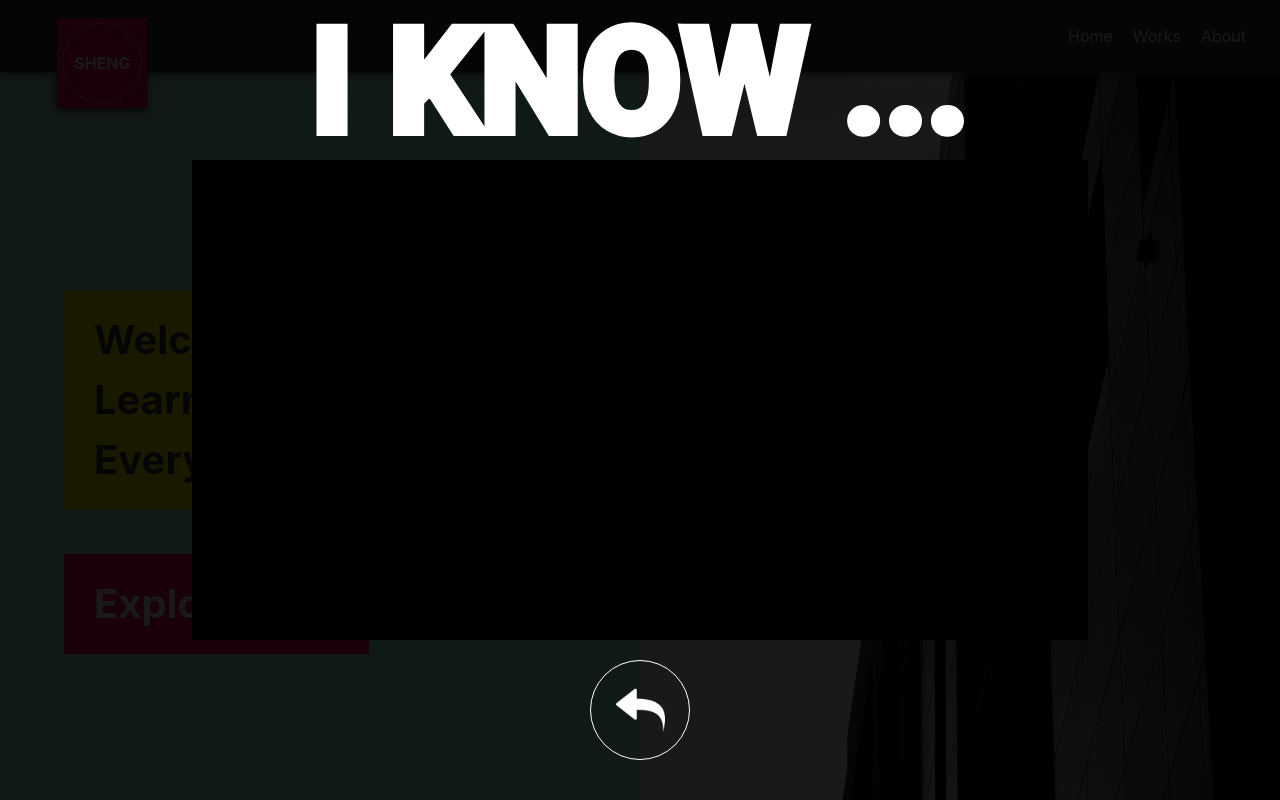
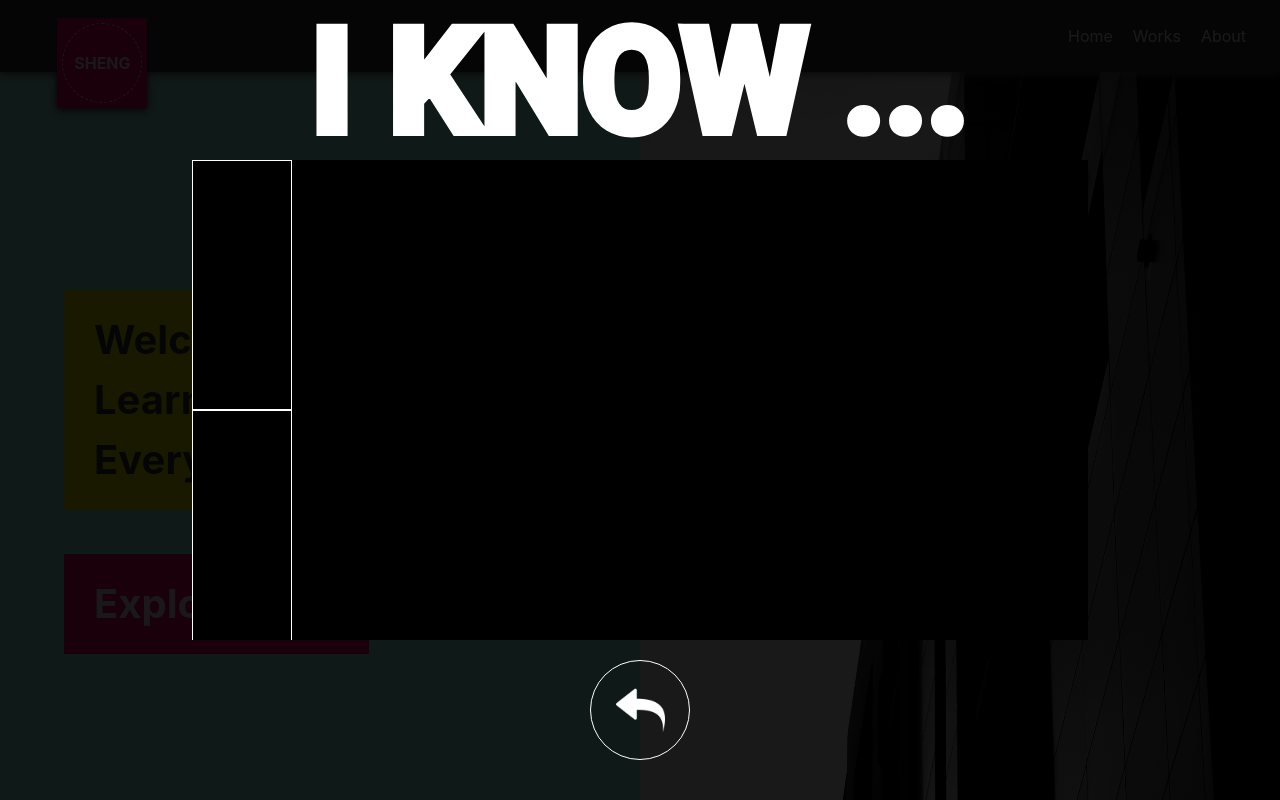
Before and after one commit to CopyDemon/Shengdesign_React, a React (Create React App) app in the folder shengdesign_react/: page / in a window 1280 px wide. Shown: the top 800 px of the page. Built offline with nearby package versions, Linux system fonts and the light colour scheme.

Commit message:
working on skill card

```diff
--- a/shengdesign_react/public/index.html
+++ b/shengdesign_react/public/index.html
@@ -18,6 +18,8 @@
     <!---Bootstrap-->
     <!---JQuery-->
     <script src="https://ajax.googleapis.com/ajax/libs/jquery/1.11.0/jquery.min.js"></script>
+    <!--fontawesome-->
+    <!-- <link rel="stylesheet" href="path/to/font-awesome/css/font-awesome.min.css"> -->
     <!---Parallax Sccrolling-->
     <!-- <script src="../library/parallax.js-1.5.0/parallax.js"></script> -->
     <!---Remember to replace to replace it with local version-->
--- a/shengdesign_react/src/pages/home/skills/all_skills/skills_content/skills_content.js
+++ b/shengdesign_react/src/pages/home/skills/all_skills/skills_content/skills_content.js
@@ -8,59 +8,64 @@ import classSelector from './skills_content.module.css';
 const SkillsContent = () =>{
     const [skills_content] = useState({
         html : {
-            icon:'<i class="fab fa-html5"></i>',
+            icon:"fa-html5",
             name:"HTML"
         },
         css:{
-            icon:'<i class="fab fa-css3-alt"></i>',
+            icon:"fa-css3-alt",
             name:"CSS"
         },
         js:{
-            icon:'<i class="fab fa-js"></i>',
+            icon:"fa-js",
             name:"JavaScript"
         },
         node:{
-            icon:'<i class="fab fa-node"></i>',
+            icon:"fa-node",
             name:"NodeJS"
         },
         react:{
-            icon:'<i class="fab fa-react"></i>',
+            icon:"fa-react",
             name:"ReactJS"
         },
         vue:{
-            icon:'<i class="fab fa-vuejs"></i>',
+            icon:"fa-vuejs",
             name:"VueJS"
         },
         angular:{
-            icon:'<i class="fab fa-angular"></i>',
+            icon:"fa-angular",
             name:"Angular7,8"
         },
         mongodb:{
-            icon:'<i class="fab fa-envira"></i>',
+            icon:"fa-envira",
             name:"MongoDB"
         },
         sql:{
-            icon:'<i class="fas fa-database"></i>',
+            icon:"fa-database",
             name:"SQL"
         },
         php:{
-            icon:'<i class="fab fa-php"></i>',
+            icon:"fa-php",
             name:"PHP"
         }
     });
 
     // function
     //map db and create icons
-    const skills_obj_keys = Object.keys(skills_content);
-    const a = skills_obj_keys.forEach(el=>{
-            console.log(skills_content.el)
+    const skills_cards = Object.keys(skills_content).map(el=>{
+        return[...Array(skills_content[el])].map((el)=>{
+            return(
+                <div className={`${classSelector.skill_card}`}>
+                    <i className={`fab ${el.icon}`}></i>
+                </div>
+            )
         })
-
-    console.log(skills_content.html)
+    });
 
     return(
         <div className={`${classSelector.skills_content_container}`}>
-
+            {skills_cards}
+            <i className="fab fa-html5"></i>
+            <i className="fab fa-html5"></i>
         </div>
     )
 }
--- a/shengdesign_react/src/pages/home/skills/all_skills/skills_content/skills_content.module.css
+++ b/shengdesign_react/src/pages/home/skills/all_skills/skills_content/skills_content.module.css
@@ -24,3 +24,19 @@
 .skills_icon_card_container {
 	color: white;
 }
+
+.skill_card {
+	width: 100px;
+	height: 250px;
+	border: 1px solid white;
+}
+.skill_card > i {
+	width: 100px;
+	height: 200px;
+}
+
+.fab {
+	width: 100px;
+	height: 100px;
+	color: white;
+}
```
